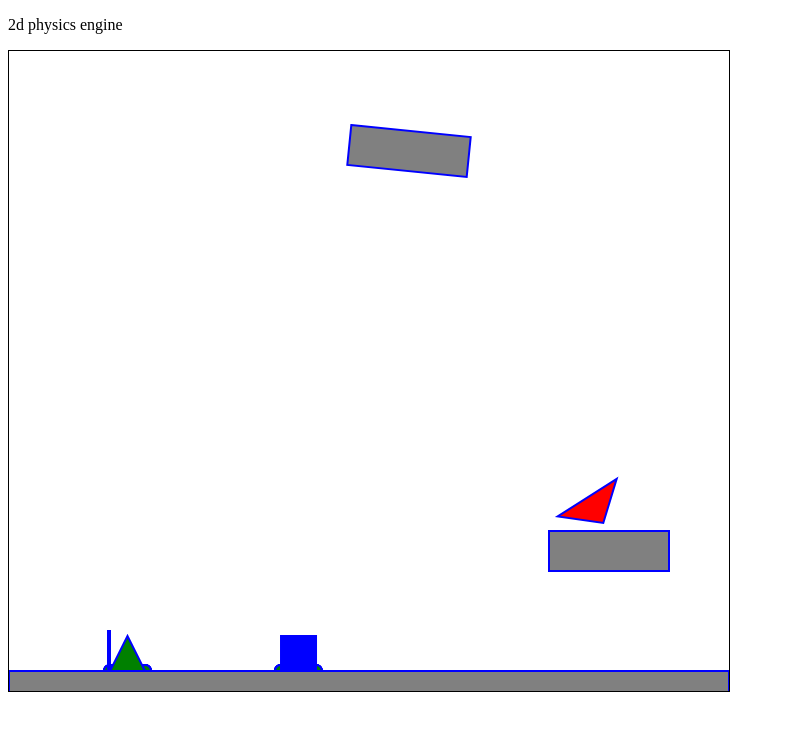
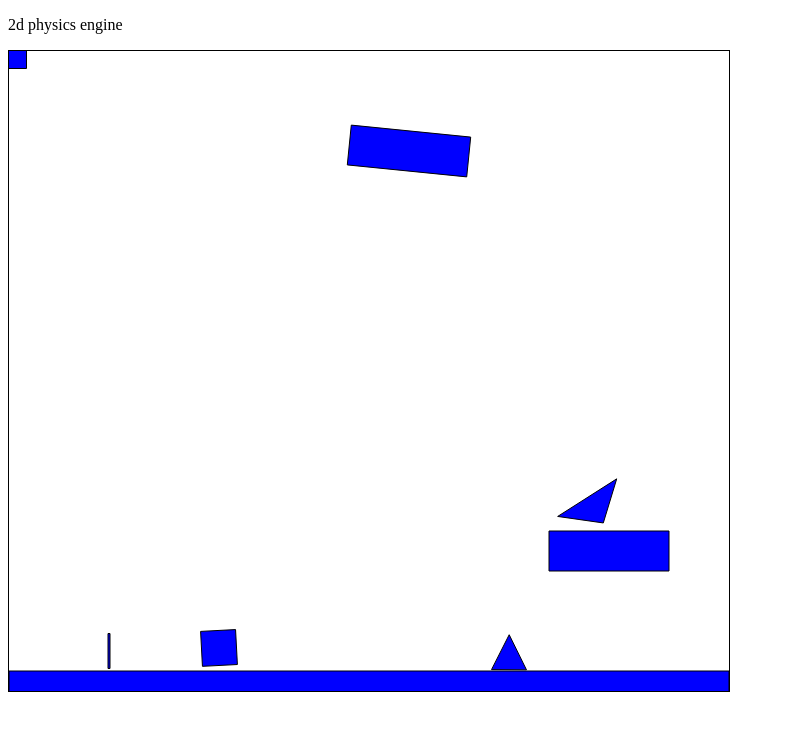
Before and after one commit to d34d25/PolygonCollisionTest, a plain HTML site: page standalone physics engine/index.html in a window 1280 px wide. Shown: the whole page, without its empty margins (0-785 px from the left). Drawn offline with Linux system fonts and the light colour scheme.

Commit message:
added a test player for easy testing

```diff
--- a/standalone physics engine/gameloop.js
+++ /dev/null
@@ -1,104 +0,0 @@
-import { PhysWorld } from "./physics.js";
-import { createBodyBox, createBodyCircle, createBodyTriangle } from "./rigidbody.js";
-
-const canvas = document.getElementById('myCanvas');
-const ctx = canvas.getContext('2d');
-
-let box = createBodyBox({x:210, y: 400}, {w: 35, h: 35}, 1, 0.4, false);
-box.angle = 0;
-
-let box2 = createBodyTriangle({x:400, y: 50}, {w: 70, h: 30}, 1, 0.6, false);
-box2.angle = 0;
-
-let triangle = createBodyTriangle({x:200, y: 240}, {w: 35, h: 35},1, 0,false);
-triangle.angle = 0.7;
-
-let floor = createBodyBox({x:100, y: 600}, {w: 2, h: 40}, 1 ,1, true, true);
-floor.angle = 0;
-let floor2 = createBodyBox({x:400, y: 100}, {w: 120, h: 40}, 1 ,1, true, true);
-floor2.angle = 0.1;
-
-let floor3 = createBodyBox({x:600, y: 500}, {w: 120, h: 40}, 1 ,1, true, true)
-let theFloor = createBodyBox({x:720/2, y: 640}, {w: 720, h: 40}, 1 ,1, true, true);
-
-const FIXED_TIMESTEP = 1 / 144;
-
-const phys = new PhysWorld([box,triangle, floor, box2 ,floor2, floor3, theFloor], {x:0, y:9.8 * 2});
-
-let lastTime = 0;
-let accumulator = 0;
-
-function gameLoop(timestamp)
-{
-    if (!lastTime) lastTime = timestamp;
-    const dt = (timestamp - lastTime) / 1000;
-    const frameTime = Math.min((timestamp - lastTime) / 1000, 0.25);
-    lastTime = timestamp;
-    accumulator += frameTime;
-
-    ctx.clearRect(0, 0, canvas.width, canvas.height);
-
-    while (accumulator >= FIXED_TIMESTEP)
-    {
-
-        for (let i = 0; i < 3; i++)
-        {
-            phys.step(ctx, FIXED_TIMESTEP, true);
-        }
-
-        accumulator -= FIXED_TIMESTEP;
-    }
-
-    drawPolygon(ctx, triangle.transformedVertices, 'green');
-
-    drawPolygon(ctx, box.transformedVertices, 'blue');
-
-    drawPolygon(ctx, box2.transformedVertices, 'red');
-
-    drawPolygon(ctx, floor.transformedVertices, 'gray');
-    drawPolygon(ctx, floor2.transformedVertices, 'gray');
-    drawPolygon(ctx, floor3.transformedVertices, 'gray');
-    drawPolygon(ctx, theFloor.transformedVertices, 'gray');
-
-    requestAnimationFrame(gameLoop);
-}
-
-requestAnimationFrame(gameLoop);
-
-
-function drawPolygon(ctx, vertices, fillStyle = 'blue')
-{
-    if (vertices.length < 2) return;
-
-    ctx.beginPath();
-    ctx.moveTo(vertices[0].x, vertices[0].y);
-
-    for (let i = 1; i < vertices.length; i++)
-    {
-        ctx.lineTo(vertices[i].x, vertices[i].y);
-    }
-
-    ctx.closePath();
-    ctx.fillStyle = fillStyle;
-    ctx.fill();
-    ctx.stroke();
-}
-
-function drawCircle(ctx, point, color = 'red', radius = 15, rotation)
-{
-    ctx.beginPath();
-    ctx.arc(point.x, point.y, radius, 0, 2 * Math.PI);
-    ctx.fillStyle = color;
-    ctx.fill();
-    ctx.stroke();
-
-    const endX = point.x + Math.cos(rotation) * radius;
-    const endY = point.y + Math.sin(rotation) * radius;
-
-    ctx.beginPath();
-    ctx.moveTo(point.x, point.y);
-    ctx.lineTo(endX, endY);
-    ctx.strokeStyle = 'black';
-    ctx.lineWidth = 2;
-    ctx.stroke();
-}
--- a/standalone physics engine/physics.js
+++ b/standalone physics engine/physics.js
@@ -34,7 +34,6 @@ export class PhysWorld
                 const bodyA = this.bodies[i];
                 const bodyB = this.bodies[j];
 
-
                 if(bodyA.isStatic && bodyB.isStatic) continue;
 
                 this.collisionStep(ctx, bodyA,bodyB, useRotations);
@@ -62,7 +61,7 @@ export class PhysWorld
                 contacts.contactCount
             );
 
-            this.logContactPoints(ctx, manifold);
+            //this.logContactPoints(ctx, manifold);
 
             if(useRotations)
             {
--- a/standalone physics engine/rigidbody.js
+++ b/standalone physics engine/rigidbody.js
@@ -8,6 +8,7 @@ export class Rigidbody
         this.angularVelocity = 0;
 
         this.linearDamping =  {x:0,y:0};
+
         this.angularDamping = 0;
 
         this.mass = 1;
@@ -26,6 +27,7 @@ export class Rigidbody
 
         this.isStatic = isStatic;
         this.rotates = rotates;
+        this.affectedByGravity = true;
 
         this.type = "";
         this.types = ["box", "triangle", "circle"];
@@ -154,16 +156,30 @@ export class Rigidbody
 
         let acceleration = {x: 0, y:0};
 
-        acceleration.x += this.force.x;
-        acceleration.y += this.force.y;
+        let angularAcceleration = 0;
 
-        this.linearVelocity.x += gravity.x * time;
-        this.linearVelocity.y += gravity.y * time;
+        acceleration.x += this.force.x / this.mass;
+        acceleration.y += this.force.y / this.mass;
+
+        if(this.affectedByGravity)
+        {
+            acceleration.x += gravity.x;
+            acceleration.y += gravity.y;
+        }
+
+        this.linearVelocity.x += acceleration.x * time;
+        this.linearVelocity.y += acceleration.y * time;
+
+        this.linearVelocity.x *= Math.pow(1 - this.linearDamping.x, time);
+        this.linearVelocity.y *= Math.pow(1 - this.linearDamping.y, time);
 
         this.position.x += this.linearVelocity.x * time;
         this.position.y += this.linearVelocity.y * time;
 
+        angularAcceleration += this.torque / this.inertia;
+        this.angularVelocity += angularAcceleration;
         this.angle += this.angularVelocity * time;
+        this.angularVelocity *= Math.pow(1 -this.angularDamping, time);
 
         this.force.x = 0;
         this.force.y = 0;
@@ -171,6 +187,8 @@ export class Rigidbody
 
 }
 
+//this.linearVelocity.x += gravity.x * time;
+//this.linearVelocity.y += gravity.y * time;
 
 // force = mass * acc
 // acc = force / mass;
@@ -179,9 +197,10 @@ export class Rigidbody
 //this.linearVelocity += acceleration * time;
 
 
-export function createBodyBox(position = {x:0, y:0}, size = {w:10,h:10}, density = 1, restitution = 0.5, isStatic = false, rotate = false)
+export function createBodyBox({position = {x:0, y:0},size = {w:10, h:10},density = 1,restitution = 0.5,linearDamping = {x:0, y:0},
+    angularDamping = 0,isStatic = false,noRotation = false, affectedByGravity = true} = {})
 {
-    const body = new Rigidbody(position,density ,restitution, isStatic, rotate);
+    const body = new Rigidbody(position,density ,restitution, isStatic, noRotation);
     body.size = size;
     const area = body.size.w * body.size.h;
 
@@ -189,6 +208,11 @@ export function createBodyBox(position = {x:0, y:0}, size = {w:10,h:10}, density
 
     body.mass = Infinity;
     body.inertia = Infinity;
+
+    body.linearDamping = linearDamping;
+    body.angularDamping = angularDamping;
+
+    body.affectedByGravity = affectedByGravity;
 
     if(!body.isStatic)
     {
@@ -199,9 +223,10 @@ export function createBodyBox(position = {x:0, y:0}, size = {w:10,h:10}, density
     return body;
 }
 
-export function createBodyTriangle(position = {x:0, y:0}, size = {w:10,h:10}, density = 1, restitution = 0.5, isStatic = false)
+export function createBodyTriangle({position = {x:0, y:0},size = {w:10, h:10},density = 1,restitution = 0.5,linearDamping = {x:0, y:0},
+    angularDamping = 0,isStatic = false,noRotation = false, affectedByGravity = true} = {})
 {
-    const body = new Rigidbody(position, density, restitution, isStatic);
+    const body = new Rigidbody(position, density, restitution, isStatic, noRotation);
     body.size = size;
     body.createTriangle();
 
@@ -210,6 +235,11 @@ export function createBodyTriangle(position = {x:0, y:0}, size = {w:10,h:10}, de
 
     const base = body.size.w;
     const height = body.size.h;
+
+    body.linearDamping = linearDamping;
+    body.angularDamping = angularDamping;
+
+    body.affectedByGravity = affectedByGravity;
 
     if(!body.isStatic)
     {
@@ -221,15 +251,21 @@ export function createBodyTriangle(position = {x:0, y:0}, size = {w:10,h:10}, de
     return body;
 }
 
-export function createBodyCircle(position, radius = 5,  density = 1, restitution = 0.5, isStatic = false)
+export function createBodyCircle({position = {x:0, y:0},radius = 10,density = 1,restitution = 0.5,linearDamping = {x:0, y:0},
+    angularDamping = 0,isStatic = false,noRotation = false, affectedByGravity = true} = {})
 {
-    const body = new Rigidbody(position, density, restitution, isStatic);
+    const body = new Rigidbody(position, density, restitution, isStatic, noRotation);
     body.radius = radius;
 
     body.createCircle();
 
     body.mass = Infinity;
     body.inertia = Infinity;
+
+    body.linearDamping = linearDamping;
+    body.angularDamping = angularDamping;
+
+    body.affectedByGravity = affectedByGravity;
 
     if(!body.isStatic)
     {
--- /dev/null
+++ b/standalone physics engine/testing(notpartoftheengine)/gameloop.js
@@ -0,0 +1,141 @@
+import { PhysWorld } from "../physics.js";
+import { createBodyBox, createBodyCircle, createBodyTriangle } from "../rigidbody.js";
+import { TestPlayer } from "./testplayer.js";
+const keysPressed = {};
+
+window.addEventListener('keydown', (e) => {
+  keysPressed[e.key.toLowerCase()] = true;
+});
+
+window.addEventListener('keyup', (e) => {
+  keysPressed[e.key.toLowerCase()] = false;
+});
+
+let mousePos = { x: 0, y: 0 };
+let mouseClicked = false;
+
+window.addEventListener('mousemove', (e) => {
+  mousePos = { x: e.clientX, y: e.clientY };
+});
+
+window.addEventListener('mousedown', (e) => {
+  mouseClicked = true;
+});
+
+window.addEventListener('mouseup', (e) => {
+  mouseClicked = false;
+});
+
+
+const canvas = document.getElementById('myCanvas');
+const ctx = canvas.getContext('2d');
+
+let box = createBodyBox({position: {x: 210, y: 400}, size: {w: 35, h:35}, density: 1, restitution: 0.6,affectedByGravity: true});
+box.angle = 1;
+
+let box2 = createBodyTriangle({position: {x: 400, y: 50}, size: {w: 70, h:30}, density: 1, restitution: 0.6});
+box2.angle = 0;
+
+let triangle = createBodyTriangle({position: {x: 500, y: 240}, size: {w: 35, h:35}, density: 1, restitution: 0.6});
+triangle.angle = 0.7;
+
+let floor = createBodyBox({position: {x: 100, y: 600}, size: {w: 2, h:35}, density: 1, restitution: 0, isStatic:true, noRotation: true});
+floor.angle = 0;
+
+let floor2 = createBodyBox({position: {x: 400, y: 100}, size: {w: 120, h:40}, density: 1, restitution: 0,isStatic:true, noRotation: true});
+floor2.angle = 0.1;
+
+let floor3 = createBodyBox({position: {x: 600, y: 500}, size: {w: 120, h:40}, density: 1, restitution: 0,isStatic:true, noRotation: true});
+
+let theFloor = createBodyBox({position: {x: 720/2, y: 640}, size: {w: 720, h:40}, density: 1, restitution: 0,isStatic:true, noRotation: true});
+
+
+const FIXED_TIMESTEP = 1 / 144;
+
+const phys = new PhysWorld([box,triangle, floor, box2 ,floor2, floor3, theFloor], {x:0, y:9.8 * 2});
+
+let testPlayer = new TestPlayer(createBodyBox({position: {x: 0, y: 0}, size: {w: 35, h:35}, density: 1, restitution: 0.6, affectedByGravity: false, linearDamping:{x: 0.6,y:0.6}, angularDamping: 0.6}), phys);
+
+phys.bodies.push(testPlayer.body);
+
+let lastTime = 0;
+let accumulator = 0;
+
+function gameLoop(timestamp)
+{
+    if (!lastTime) lastTime = timestamp;
+    const dt = (timestamp - lastTime) / 1000;
+    const frameTime = Math.min((timestamp - lastTime) / 1000, 0.25);
+    lastTime = timestamp;
+    accumulator += frameTime;
+
+    ctx.clearRect(0, 0, canvas.width, canvas.height);
+
+    while (accumulator >= FIXED_TIMESTEP)
+    {
+
+        testPlayer.move(dt, keysPressed, mousePos, mouseClicked);
+
+
+        for (let i = 0; i < 3; i++)
+        {
+            phys.step(ctx, FIXED_TIMESTEP, true);
+        }
+
+        accumulator -= FIXED_TIMESTEP;
+    }
+
+
+    let n = phys.bodies.length;
+
+    for(let i = 0; i < n; i++)
+    {
+        drawPolygon(ctx, phys.bodies[i].transformedVertices, 'blue');
+
+    }
+
+
+
+
+    requestAnimationFrame(gameLoop);
+}
+
+requestAnimationFrame(gameLoop);
+
+
+function drawPolygon(ctx, vertices, fillStyle = 'blue')
+{
+    if (vertices.length < 2) return;
+
+    ctx.beginPath();
+    ctx.moveTo(vertices[0].x, vertices[0].y);
+
+    for (let i = 1; i < vertices.length; i++)
+    {
+        ctx.lineTo(vertices[i].x, vertices[i].y);
+    }
+
+    ctx.closePath();
+    ctx.fillStyle = fillStyle;
+    ctx.fill();
+    ctx.stroke();
+}
+
+function drawCircle(ctx, point, color = 'red', radius = 15, rotation)
+{
+    ctx.beginPath();
+    ctx.arc(point.x, point.y, radius, 0, 2 * Math.PI);
+    ctx.fillStyle = color;
+    ctx.fill();
+    ctx.stroke();
+
+    const endX = point.x + Math.cos(rotation) * radius;
+    const endY = point.y + Math.sin(rotation) * radius;
+
+    ctx.beginPath();
+    ctx.moveTo(point.x, point.y);
+    ctx.lineTo(endX, endY);
+    ctx.strokeStyle = 'black';
+    ctx.lineWidth = 2;
+    ctx.stroke();
+}
--- /dev/null
+++ b/standalone physics engine/testing(notpartoftheengine)/testplayer.js
@@ -0,0 +1,42 @@
+import { Rigidbody, createBodyBox } from "../rigidbody.js";
+export class TestPlayer {
+  constructor(body, physWorld) {
+    this.body = body;
+    this.physWorld = physWorld;
+    this.spawnCooldown = 0;
+  }
+
+  move(timeStep, keysPressed, mousePos, mouseClicked) {
+    const speed = 100000;
+    const rotSpeed = 30;
+
+    if (keysPressed['w']) this.body.force.y -= speed;
+    if (keysPressed['s']) this.body.force.y += speed;
+    if (keysPressed['a']) this.body.force.x -= speed;
+    if (keysPressed['d']) this.body.force.x += speed;
+
+    if (keysPressed['q']) this.body.torque -= rotSpeed;
+    if (keysPressed['e']) this.body.torque += rotSpeed;
+
+    if (mouseClicked && this.spawnCooldown <= 0) {
+      this.spawn(mousePos);
+      this.spawnCooldown = 0.3;
+    }
+
+    this.spawnCooldown -= timeStep;
+  }
+
+  spawn(position) {
+    const newBody = createBodyBox({
+      position: { x: position.x, y: position.y },
+      size: { w: 20, h: 20 },
+      density: 1,
+      restitution: 0.5,
+      linearDamping: { x: 0, y: 0 },
+      angularDamping: 0,
+      isStatic: false
+    });
+
+    this.physWorld.bodies.push(newBody);
+  }
+}
```
Also changed, not shown: standalone physics engine/index.html (+1 -1 lines).
